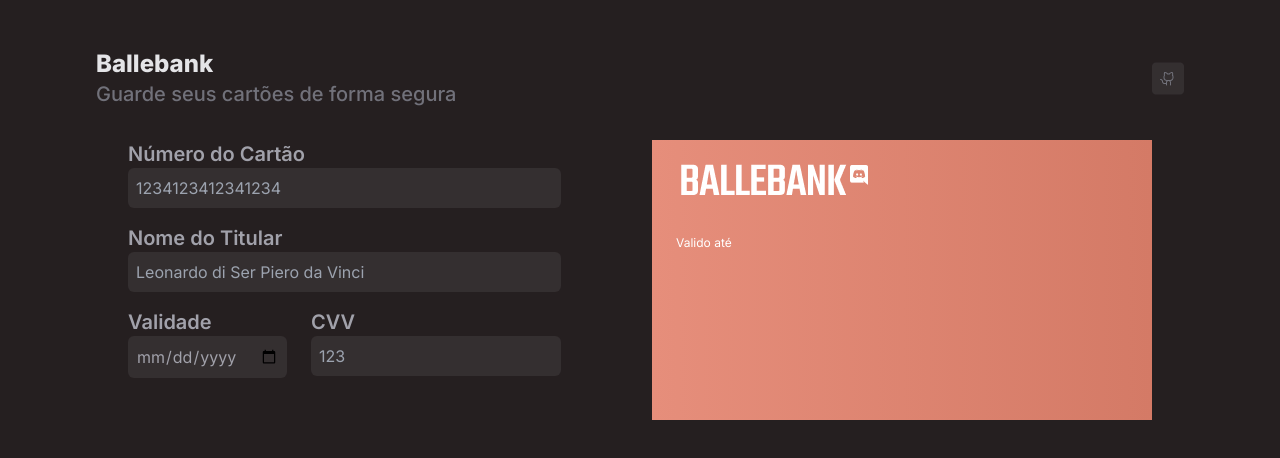
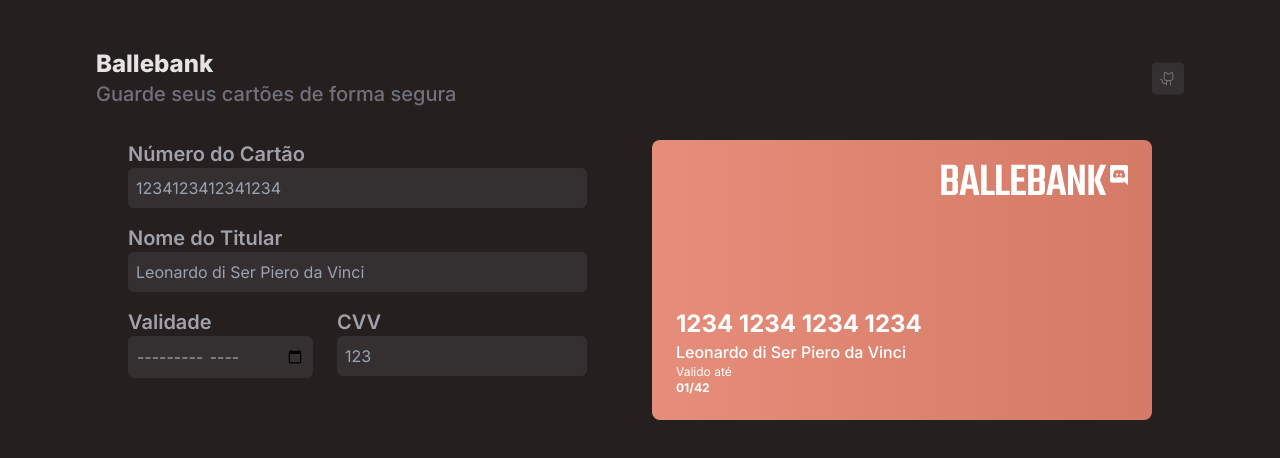
Before and after one commit to AbelardoOk/ballebank-card, a Next.js app: page / in a window 1280 px wide. Shown: the top 458 px of the page. Built offline with nearby package versions, Linux system fonts and the light colour scheme.

Commit message:
feat: sincronized card information

```diff
--- a/src/app/page.tsx
+++ b/src/app/page.tsx
@@ -1,7 +1,16 @@
+"use client";
+
 import { Header } from "@/components/header";
-import { Card } from "@/components/card";
+import { CardFront } from "@/components/cardFront";
+import { CardBack } from "@/components/cardBack";
+import react from "react";
 
 export default function Home() {
+  const [name, setName] = react.useState("");
+  const [number, setNumber] = react.useState("");
+  const [validate, setValidate] = react.useState("");
+  const [cvv, setCvv] = react.useState("");
+
   return (
     <main className="h-screen w-screen bg-[#251F20] px-24 py-12">
       <Header />
@@ -13,11 +22,15 @@ export default function Home() {
               Número do Cartão
             </label>
             <input
-              className="rounded-md bg-[#342f30] p-2"
+              className="rounded-md bg-[#342f30] text-zinc-400 p-2"
               placeholder="1234123412341234"
               type="text"
               name="cardNumber"
               id="cardNumber"
+              value={number}
+              onChange={(e) => setNumber(e.target.value)}
+              pattern="[0-9]+"
+              maxLength={16}
             />
           </div>
 
@@ -31,6 +44,8 @@ export default function Home() {
               name="titName"
               id="titName"
               placeholder="Leonardo di Ser Piero da Vinci"
+              value={name}
+              onChange={(e) => setName(e.target.value)}
             />
           </div>
 
@@ -42,9 +57,11 @@ export default function Home() {
               <input
                 className="rounded-md bg-[#342f30] text-zinc-400 p-2"
                 placeholder="01/42"
-                type="date"
+                type="month"
                 name="validate"
                 id="validate"
+                value={validate}
+                onChange={(e) => setValidate(e.target.value)}
               />
             </div>
 
@@ -58,12 +75,15 @@ export default function Home() {
                 type="text"
                 name="cvv"
                 id="cvv"
+                value={cvv}
+                onChange={(e) => setCvv(e.target.value)}
+                maxLength={3}
               />
             </div>
           </div>
         </form>
 
-        <Card />
+        <CardFront titName={name} cardNumber={number} validate={validate} />
       </div>
     </main>
   );
--- a/src/components/card.tsx
+++ /dev/null
@@ -1,26 +0,0 @@
-import Image from "next/image";
-
-export function Card({
-  cardNumber,
-  titName,
-  validate,
-  cvv,
-}: {
-  cardNumber: string;
-  titName: string;
-  validate: string;
-  cvv: string;
-}) {
-  return (
-    <div className="flex flex-col w-[500px] h-[280px] p-6 bg-gradient-to-r from-[#E68E7B] to-[#D47A66] gap-8">
-      <Image src="/logo.png" alt="" width={192} height={37.65} />
-
-      <div className="text-white text-left flex flex-col">
-        <p className="font-bold text-2xl">{cardNumber}</p>
-        <p className="font-medium text-base">{titName}</p>
-        <p className="font-normal text-xs">Valido até</p>
-        <p className="font-bold text-xs">{validate}</p>
-      </div>
-    </div>
-  );
-}
--- a/src/components/cardBack.tsx
+++ b/src/components/cardBack.tsx
@@ -1,6 +1,15 @@
 import Image from "next/image";
+import react, { useEffect } from "react";
 
 export function CardBack(cvv: string) {
+  const [cv, setCv] = react.useState("123");
+
+  useEffect(() => {
+    if (cvv) {
+      setCv(cvv);
+    }
+  }, [cvv]);
+
   return (
     <div className="flex flex-col w-[500px] h-[280px] p-6 bg-gradient-to-r from-[#E68E7B] to-[#D47A66] gap-8">
       <div className="px-6 pt-6 bg-[#A45A49]"></div>
--- /dev/null
+++ b/src/components/cardFront.tsx
@@ -0,0 +1,52 @@
+"use client";
+
+import Image from "next/image";
+import react, { useEffect } from "react";
+
+export function CardFront({
+  cardNumber,
+  titName,
+  validate,
+}: {
+  cardNumber: string;
+  titName: string;
+  validate: string;
+}) {
+  const [number, setNumber] = react.useState("1234 1234 1234 1234");
+  const [name, setName] = react.useState("Leonardo di Ser Piero da Vinci");
+  const [val, setVal] = react.useState("01/42");
+
+  useEffect(() => {
+    if (validate) {
+      setVal(validate);
+    }
+  }, [validate]);
+
+  useEffect(() => {
+    if (titName) {
+      setName(titName);
+    }
+  }, [titName]);
+
+  useEffect(() => {
+    if (cardNumber) {
+      const numberSpace = cardNumber.replace(/(.{4})/g, "$1 ");
+      setNumber(numberSpace);
+    }
+  }, [cardNumber]);
+
+  return (
+    <div className="flex justify-between flex-col w-[500px] h-[280px] p-6 bg-gradient-to-r from-[#E68E7B] to-[#D47A66] gap-8 rounded-lg">
+      <div className="flex justify-end">
+        <Image src="/logo.png" alt="" width={192} height={37.65} />
+      </div>
+
+      <div className="text-white text-left flex flex-col">
+        <p className="font-bold text-2xl">{number}</p>
+        <p className="font-medium text-base">{name}</p>
+        <p className="font-normal text-xs">Valido até</p>
+        <p className="font-bold text-xs">{val}</p>
+      </div>
+    </div>
+  );
+}
```
Also changed, not shown: 1 other file (tests, documents, lock files or other folders).
